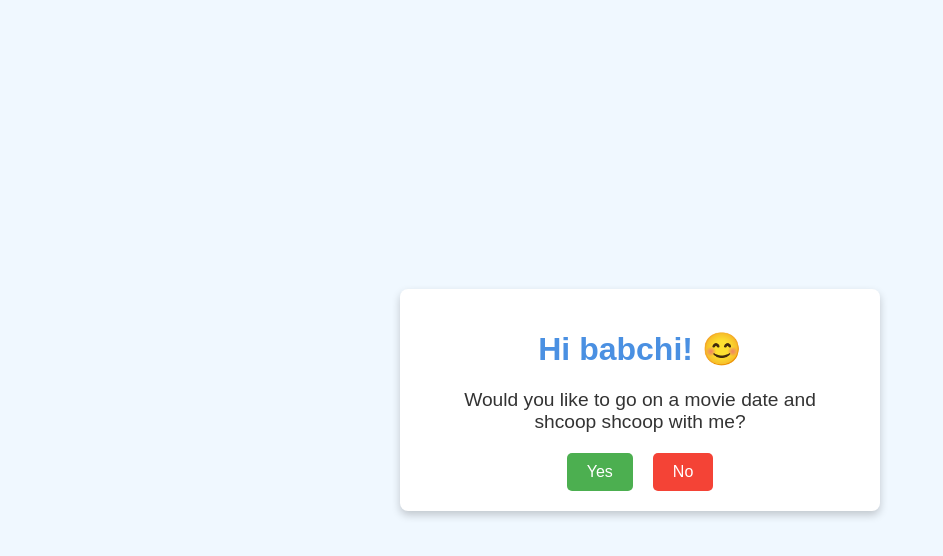
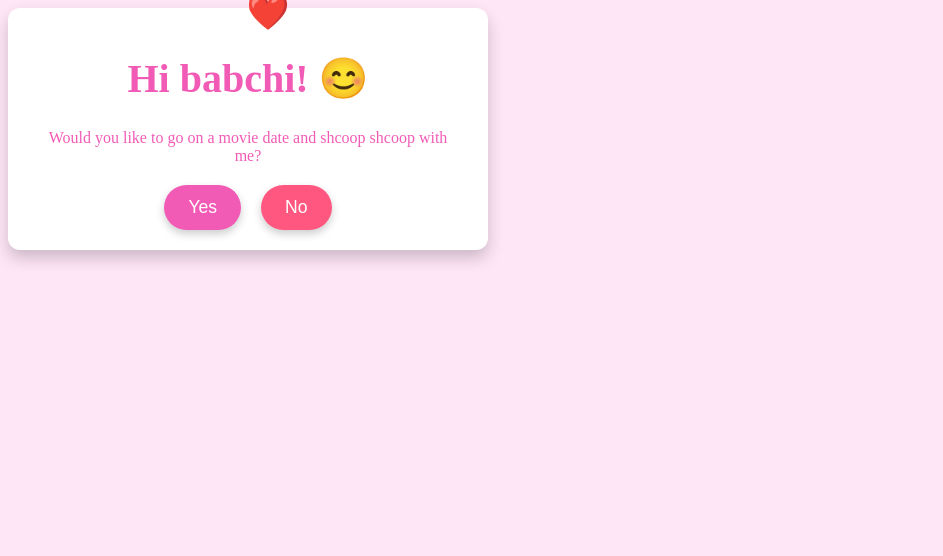
Before and after one commit to eggywaps/movie-date-proposal, a plain HTML site: page index.html in a window 1280 px wide. Shown: the whole page, without its empty margins (0-943 px from the left). Drawn offline with Linux system fonts and the light colour scheme.

Commit message:
Update index.html

```diff
--- a/index.html
+++ b/index.html
@@ -6,76 +6,108 @@
     <title>Movie Date Proposal</title>
     <style>
         body {
-            display: flex;
-            justify-content: center;
-            align-items: center;
-            min-height: 100vh;
-            background-color: #f0f8ff;
-            font-family: Arial, sans-serif;
-            text-align: center;
-            color: #333;
-            margin: 0;
+    background-color: #ffe6f7; /* Light pink background */
+    color: #f15bb5; /* Pink color for text */
 }
+
 .container {
     background: #fff;
     padding: 20px 40px;
-            border-radius: 8px;
-            box-shadow: 0 4px 8px rgba(0, 0, 0, 0.2);
+    border-radius: 12px;
+    box-shadow: 0 8px 16px rgba(0, 0, 0, 0.2);
     max-width: 400px;
     text-align: center;
+    position: relative;
 }
+
 h1 {
-            font-size: 2em;
-            color: #4a90e2;
+    font-size: 2.5em;
+    color: #f15bb5; /* Pink color */
 }
-        p {
+
+.p {
     font-size: 1.2em;
     margin: 20px 0;
+    color: #f15bb5;
 }
+
 .button-container {
     display: flex;
     justify-content: center;
     gap: 20px;
     margin-top: 20px;
 }
+
 .btn {
-            padding: 10px 20px;
-            font-size: 1em;
+    padding: 12px 24px;
+    font-size: 1.1em;
     color: #fff;
     border: none;
-            border-radius: 5px;
+    border-radius: 50px;
     cursor: pointer;
     transition: 0.3s;
+    box-shadow: 0 4px 8px rgba(0, 0, 0, 0.2);
 }
+
 .btn-yes {
-            background-color: #4caf50;
+    background-color: #f15bb5; /* Pink button */
 }
+
 .btn-no {
-            background-color: #f44336;
-            position: relative;
+    background-color: #ff577f; /* Light pink button */
 }
-        .btn-no:hover {
-            transform: translateX(10px);
-        }
+
 .food-choice {
     display: none;
     margin-top: 20px;
 }
-        .food-option {
-            display: inline-block;
-            text-align: center;
-            margin: 10px;
-            cursor: pointer;
-        }
+
 .food-option img {
     width: 80px;
     height: 80px;
     border-radius: 10px;
+    transition: transform 0.3s ease-in-out;
 }
+
+.food-option img:hover {
+    transform: scale(1.1);
+}
+
 .food-option label {
     display: block;
     margin-top: 5px;
+    font-size: 1em;
+    color: #f15bb5;
 }
+
+.heart {
+    position: absolute;
+    top: -15px;
+    left: 50%;
+    transform: translateX(-50%);
+    font-size: 2em;
+    color: #f15bb5;
+    animation: heartbeat 1.5s infinite;
+}
+
+@keyframes heartbeat {
+    0% {
+        transform: scale(1);
+    }
+    25% {
+        transform: scale(1.2);
+    }
+    50% {
+        transform: scale(1);
+    }
+    75% {
+        transform: scale(1.2);
+    }
+    100% {
+        transform: scale(1);
+    }
+}
+
     </style>
     <script>
         function askForFood() {
@@ -94,6 +126,7 @@
 
 <div class="container">
     <h1>Hi babchi! 😊</h1>
+    <div class="heart">❤️</div> <!-- Heart for animation -->
     <div class="movie-question">
         <p>Would you like to go on a movie date and shcoop shcoop with me?</p>
         <div class="button-container">
```
Lines whose indentation alone changed are shown as unchanged.
